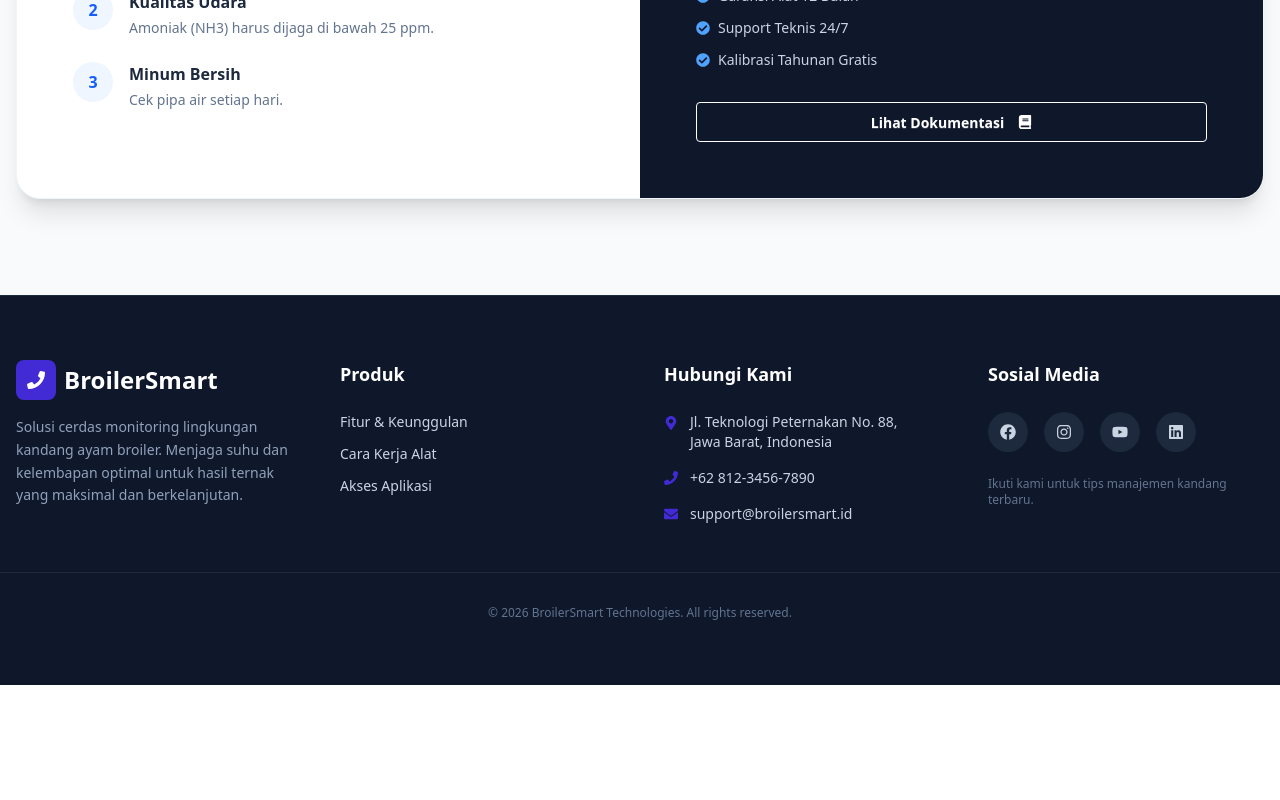
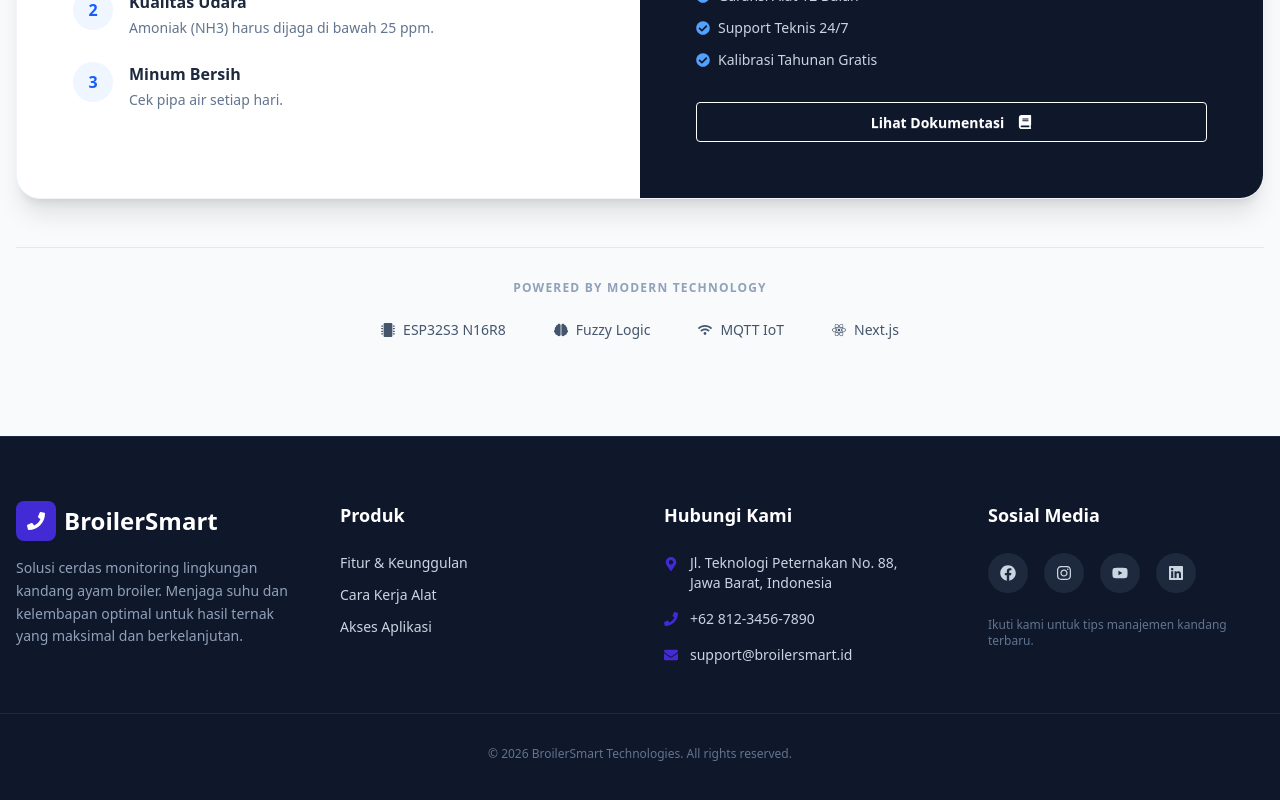
Before and after one commit to edo-z/Smart-BroilerSystem, a Next.js app: page / in a window 1280 px wide. Shown: the part 2755-3555 px from the top of the page. Before the commit the page ends 3440 px from the top, so only its background shows below. Built offline with nearby package versions, Linux system fonts and the light colour scheme.

Commit message:
feat: Add tech stack section with links to documentation and icons for enhanced credibility

```diff
--- a/src/app/page.tsx
+++ b/src/app/page.tsx
@@ -12,7 +12,9 @@
   FaFire,
   FaAdjust,
   FaFan,
-  FaCheck
+  FaCheck,
+  FaReact,
+  FaBrain
 } from "react-icons/fa";
 import {
   Chart as ChartJS,
@@ -415,6 +417,40 @@
             </div>
 
           </div>
+          {/* (Di dalam section Tips, di bawah CTA Card) */}
+
+{/* ========================= */}
+{/* TECH STACK STRIP (OPSIONAL) */}
+{/* Menunjukkan kredibilitas teknis */}
+{/* ========================= */}
+<div className="mt-12 pt-8 border-t border-slate-200">
+  <div className="text-center">
+    <p className="text-xs text-slate-400 uppercase tracking-widest font-bold mb-6">
+      Powered By Modern Technology
+    </p>
+    <div className="flex flex-wrap justify-center gap-8 md:gap-12 text-slate-600 text-sm font-medium">
+      {/* Link ke docs/hardware */}
+      <Link href="/docs/hardware" className="flex items-center gap-2 hover:text-primary transition-colors">
+        <FaMicrochip /> <span>ESP32S3 N16R8</span>
+      </Link>
+
+      {/* Link ke docs/cara-kerja */}
+      <Link href="/docs/cara-kerja" className="flex items-center gap-2 hover:text-primary transition-colors">
+        <FaBrain /> <span>Fuzzy Logic</span>
+      </Link>
+
+      {/* Link ke docs/software */}
+      <Link href="/docs/software" className="flex items-center gap-2 hover:text-primary transition-colors">
+        <FaWifi /> <span>MQTT IoT</span>
+      </Link>
+
+      {/* Link ke docs/software */}
+      <Link href="/docs/software" className="flex items-center gap-2 hover:text-primary transition-colors">
+        <FaReact /> <span>Next.js</span>
+      </Link>
+    </div>
+  </div>
+</div>
         </div>
       </section>
 
```
